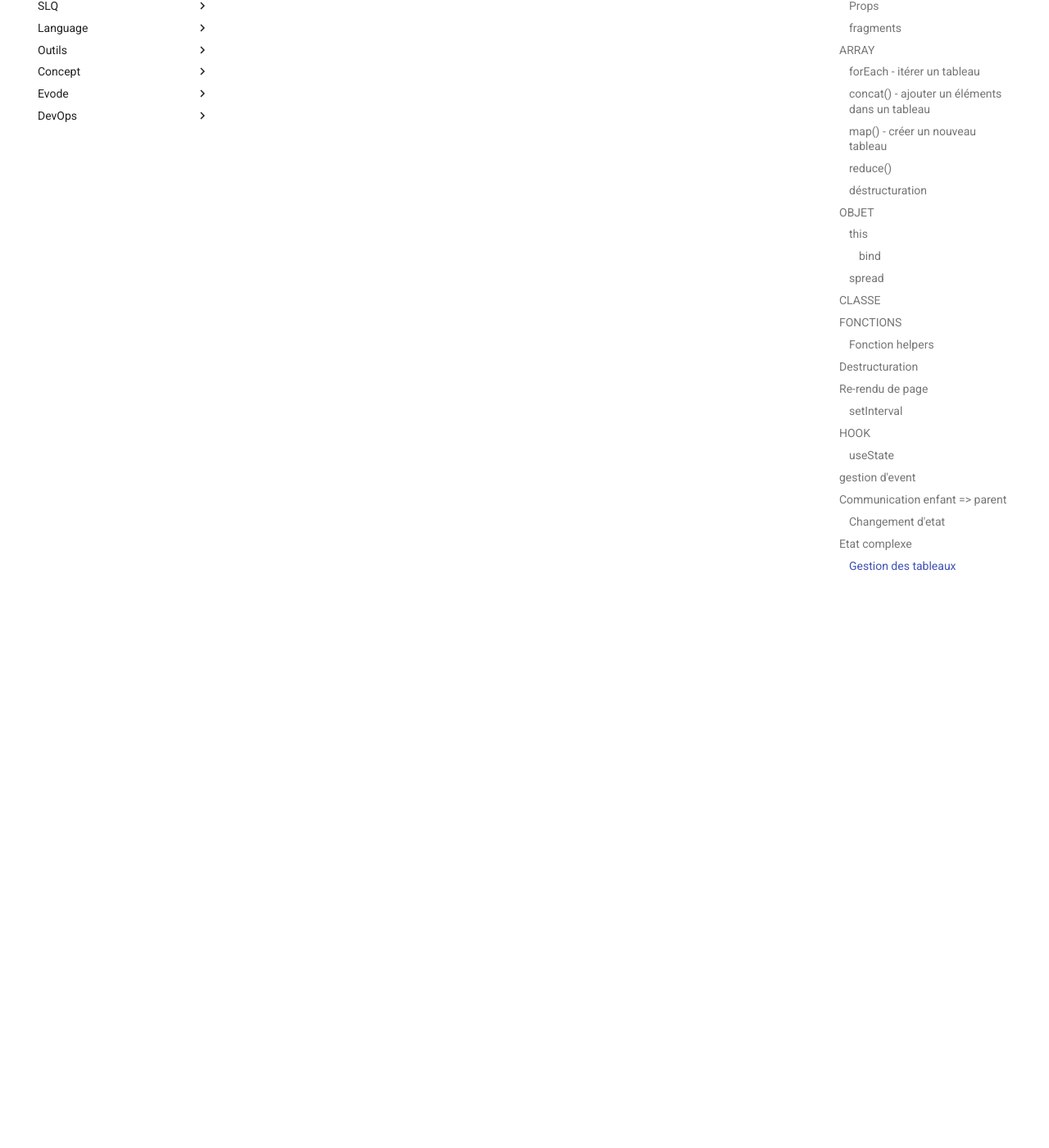
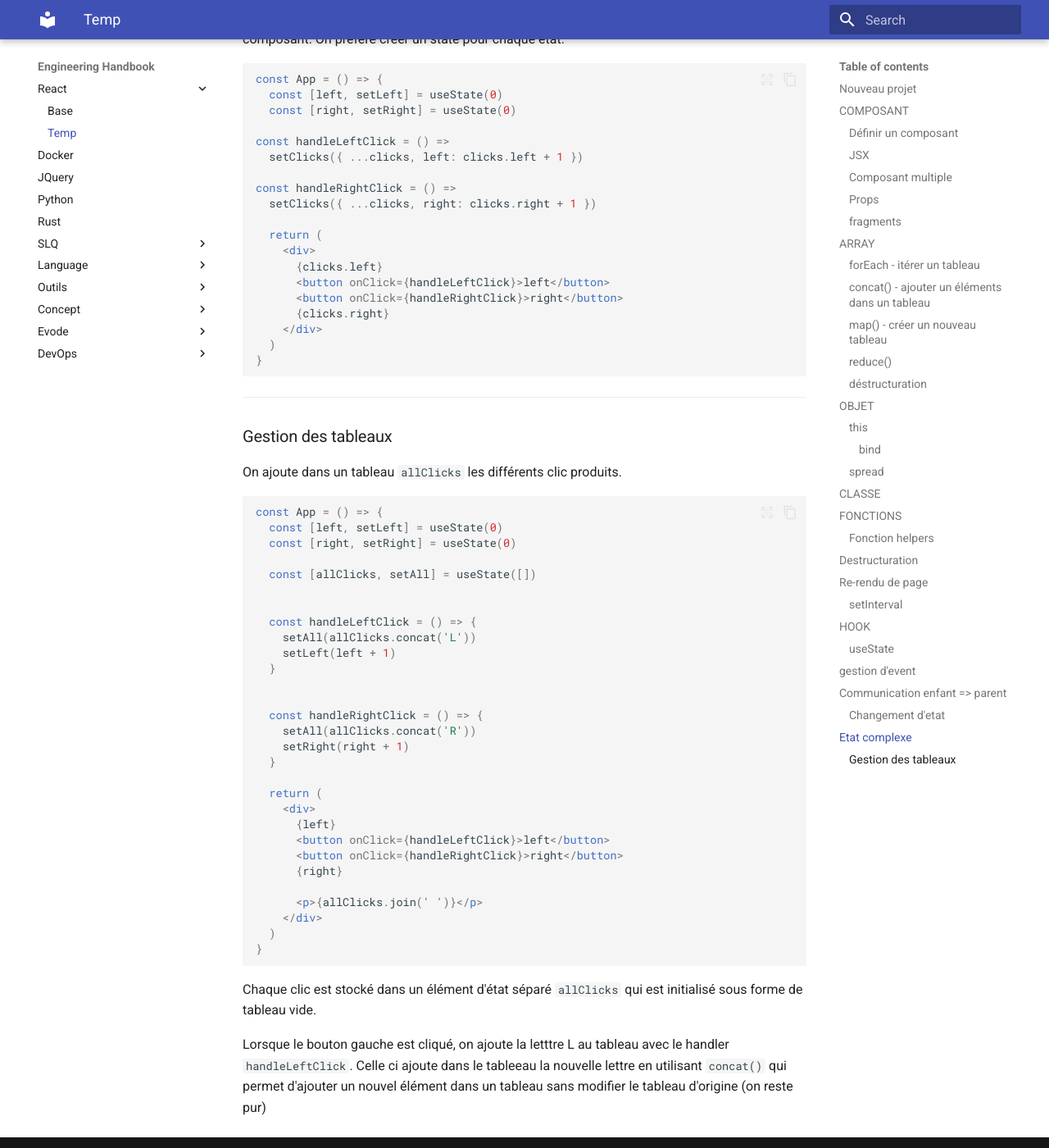
Before and after one commit to GuillemotClement/engineering-handbook, an MkDocs documentation site: the page built from docs/react/temp.md, in a window 1280 px wide and 1400 px high, scrolled down 21542 px. Shown: the whole window at 82% size. Built offline with MkDocs 1.6.1 and Material for MkDocs 9.7.7, drawn with Linux system fonts in a browser that asks for light colours; some of the changed text lies outside the part shown.

Commit message:
feat: react - hook useState

````diff
--- a/docs/react/temp.md
+++ b/docs/react/temp.md
@@ -758,6 +758,41 @@ setInterval(() => {
 Dans ce code, on viens augmenter la valeur de counter toutes les 1 seconde.
 
 ## HOOK
+
+Les hook `useState` et `useEffect` ne doivent pas être appelée depuis l'intérieur d'une boucle, d'une expression conditionelle ou tout endroit qui n'est pas une fonction définissant un composant.
+
+Cela permet d'assurer que les hooks sont toujours appelés dans le même ordre.
+
+Les hook ne peuvent être appelés que depuis l'intérieur d'un corps de fonction qui définis un composant React.
+
+```jsx
+const App = () => {
+  // ceci est ok
+  const [age, setAge] = useState(0)
+  const [name, setName] = useState('Juha Tauriainen')
+
+  if ( age > 10 ) {
+    // ceci ne marche pas!
+    const [foobar, setFoobar] = useState(null)
+  }
+
+  for ( let i = 0; i < age; i++ ) {
+    // toujours pas ok !
+    const [rightWay, setRightWay] = useState(false)
+  }
+
+  const notGood = () => {
+    // et ceci est presqu'un péché !
+    const [x, setX] = useState(-1000)
+  }
+
+  return (
+    //...
+  )
+}
+```
+
+
 ### useState
 
 Permet de mettre a jour un etat avec React.
@@ -1054,3 +1089,42 @@ const handleRightClick = () =>
 ---
 
 ### Gestion des tableaux
+
+On ajoute dans un tableau `allClicks` les différents clic produits.
+
+```jsx
+const App = () => {
+  const [left, setLeft] = useState(0)
+  const [right, setRight] = useState(0)
+
+  const [allClicks, setAll] = useState([])
+
+
+  const handleLeftClick = () => {
+    setAll(allClicks.concat('L'))
+    setLeft(left + 1)
+  }
+
+
+  const handleRightClick = () => {
+    setAll(allClicks.concat('R'))
+    setRight(right + 1)
+  }
+
+  return (
+    <div>
+      {left}
+      <button onClick={handleLeftClick}>left</button>
+      <button onClick={handleRightClick}>right</button>
+      {right}
+
+      <p>{allClicks.join(' ')}</p>
+    </div>
+  )
+}
+```
+
+Chaque clic est stocké dans un élément d'état séparé `allClicks` qui est initialisé sous forme de tableau vide.
+
+Lorsque le bouton gauche est cliqué, on ajoute la letttre L au tableau avec le handler `handleLeftClick`.
+Celle ci ajoute dans le tableeau la nouvelle lettre en utilisant `concat()` qui permet d'ajouter un nouvel élément dans un tableau sans modifier le tableau d'origine (on reste pur)
--- a/mkdocs.yml
+++ b/mkdocs.yml
@@ -1,5 +1,7 @@
 nav:
-  - React: react/temp.md
+  - React:
+        - Base: react/01-base.md
+        - Temp: react/temp.md
   - Docker: docker/index.md
   - JQuery: jquery/index.md
   - Python: Python/index.md
````
Also changed, not shown: docs/react/01-base.md (+70 -0 lines).
